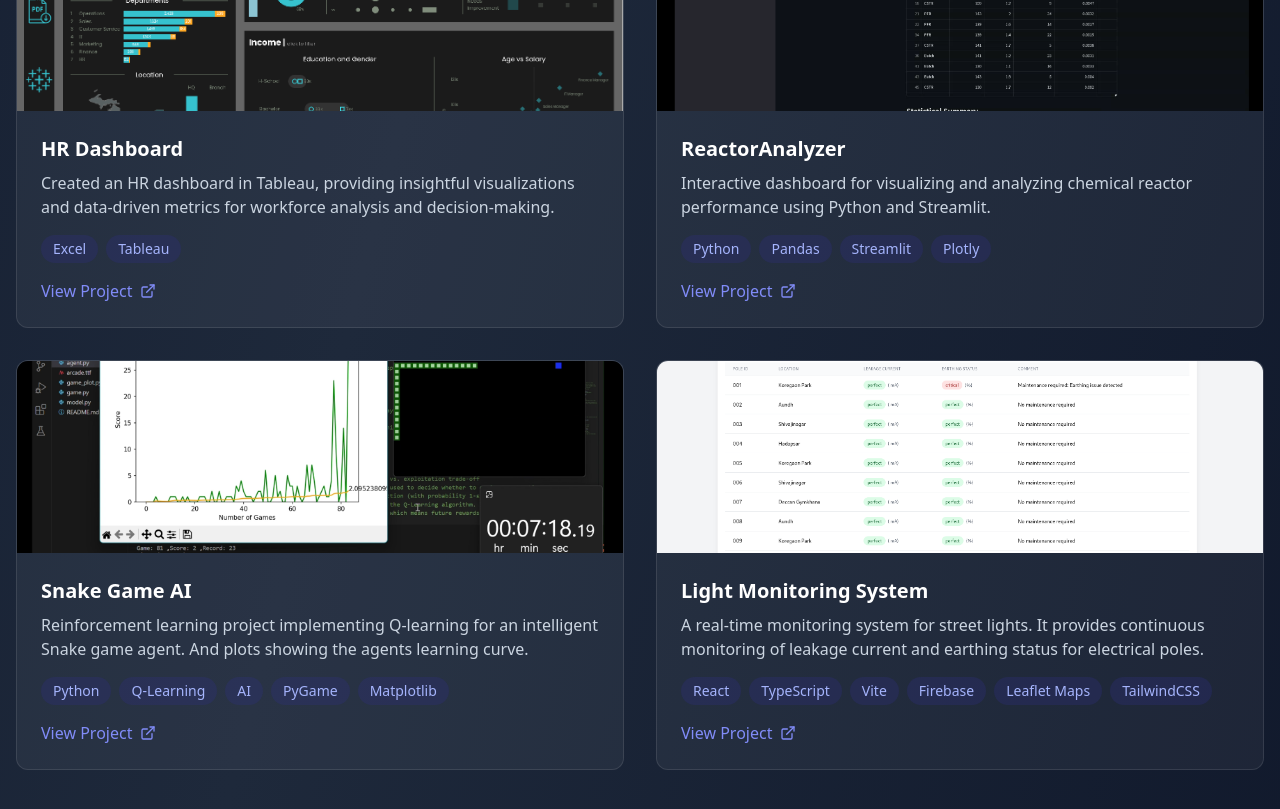
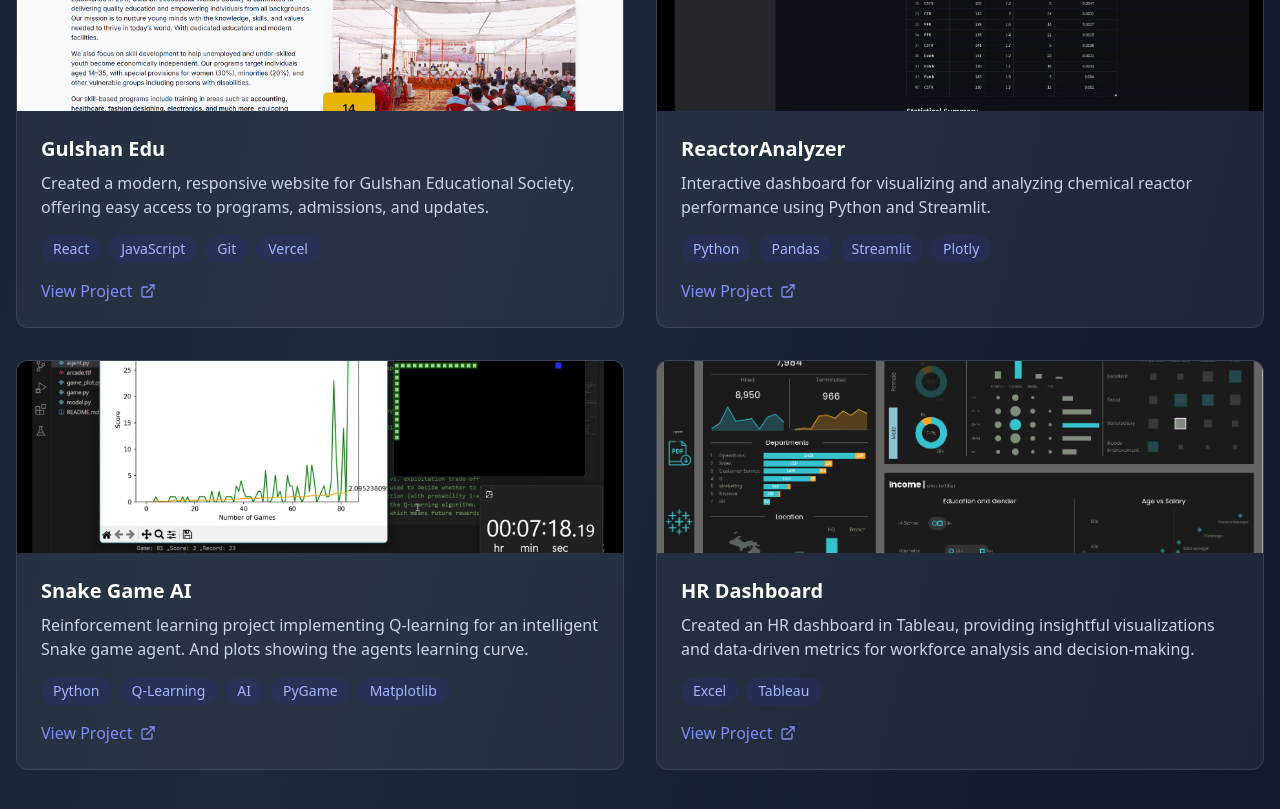
Before and after one commit to mirdanish6594/Portfolio-V3, a React (Vite) app: page / in a window 1280 px wide. Shown: the part 3300-4109 px from the top of the page. Built offline with nearby package versions, Linux system fonts and the light colour scheme.

Commit message:
Update Projects.tsx

```diff
--- a/src/components/Projects.tsx
+++ b/src/components/Projects.tsx
@@ -5,11 +5,11 @@ import AnimatedText from './ui/AnimatedText';
 
 const projects = [
   {
-    title: "HR Dashboard",
-    description: "Created an HR dashboard in Tableau, providing insightful visualizations and data-driven metrics for workforce analysis and decision-making.",
-    image: "/images/hr-dashboard.png",
-    tags: ["Excel", "Tableau"],
-    link: "https://public.tableau.com/app/profile/danish.mir1812/viz/HRDashboardProject_17221797463460/HRSummary"
+    title: "Gulshan Edu",
+    description: "Created a modern, responsive website for Gulshan Educational Society, offering easy access to programs, admissions, and updates.",
+    image: "/images/gulshan.png",
+    tags: ["React", "JavaScript", "Git", "Vercel"],
+    link: "http://gulshanedu.in"
   },
   {
     title: "ReactorAnalyzer",
@@ -26,11 +26,11 @@ const projects = [
     link: "https://github.com/mirdanish6594/SnakeAI-ReinforcementLearning"
   },
   {
-    title: "Light Monitoring System",
-    description: "A real-time monitoring system for street lights. It provides continuous monitoring of leakage current and earthing status for electrical poles.",
-    image: "/images/iot.png",
-    tags: ["React", "TypeScript", "Vite", "Firebase", "Leaflet Maps", "TailwindCSS"],
-    link: "https://github.com/mirdanish6594/IOT-Dashboard"
+    title: "HR Dashboard",
+    description: "Created an HR dashboard in Tableau, providing insightful visualizations and data-driven metrics for workforce analysis and decision-making.",
+    image: "/images/hr-dashboard.png",
+    tags: ["Excel", "Tableau"],
+    link: "https://public.tableau.com/app/profile/danish.mir1812/viz/HRDashboardProject_17221797463460/HRSummary"
   }
 ];
 
```
